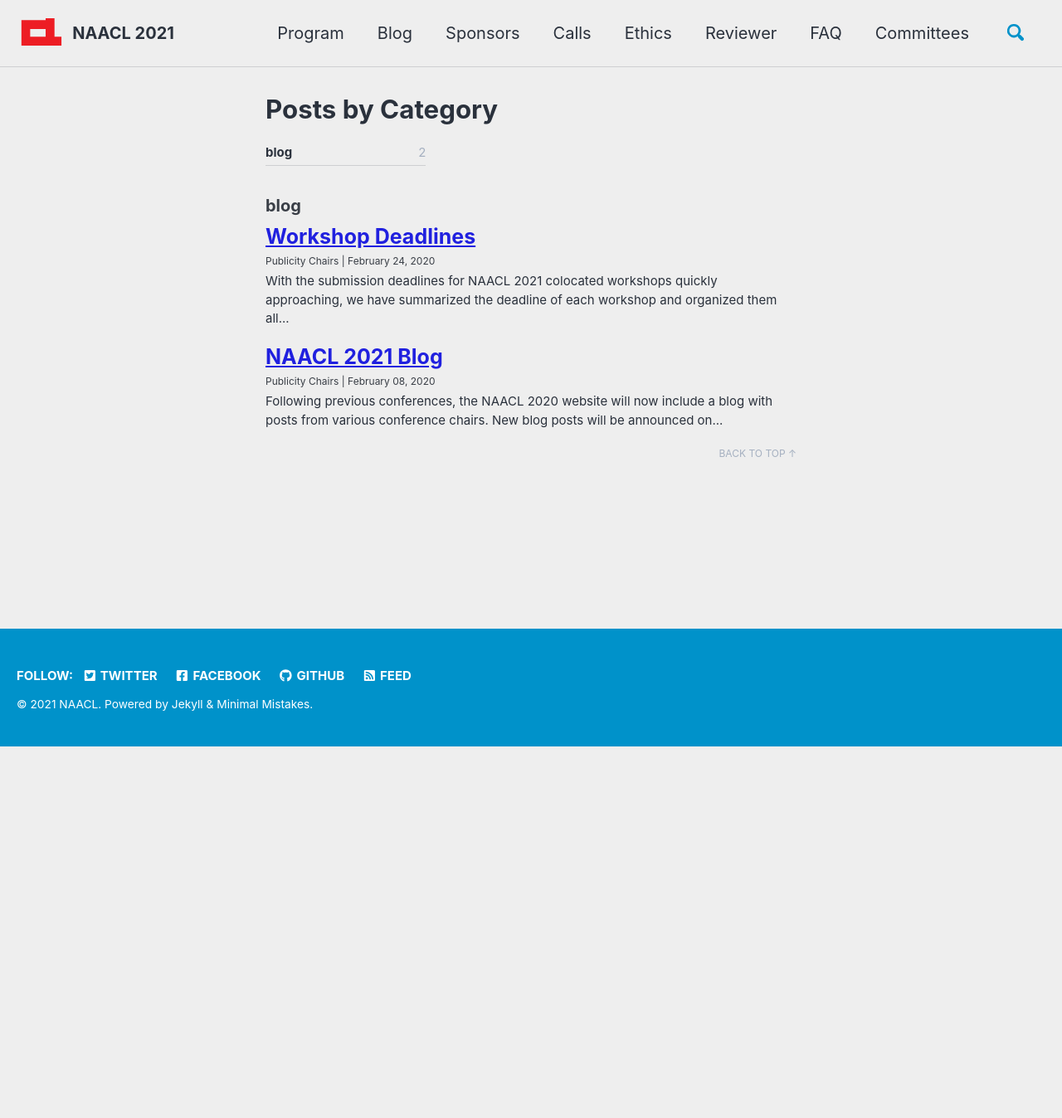
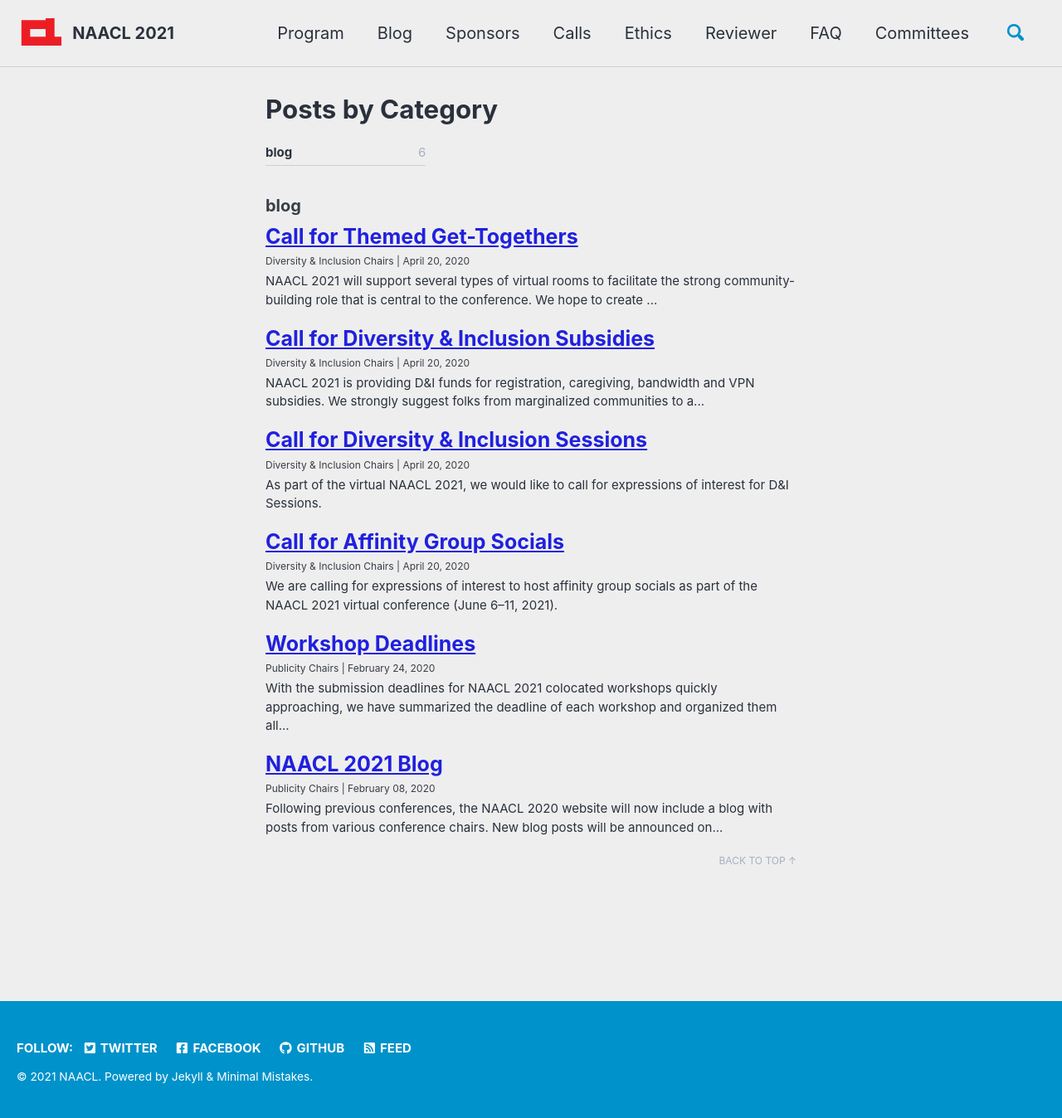
Before and after one commit to naacl-org/naacl-2021-website, a Jekyll site: the page built from _pages/category-archive.md, in a window 1280 px wide. Shown: the whole page at 83% size. Built offline with Jekyll 4.4.1, drawn with Linux system fonts in a browser that asks for light colours; cached includes are drawn as plain includes; nearby versions of some CDN libraries; comment, search, counter and statistics services are not loaded; before the commit the page ends 900 px from its top, so only the background shows below that.

Commit message:
Added blog posts from D&I

```diff
--- /dev/null
+++ b/_posts/2020-04-20-call-for-affinity-group-socials.md
@@ -0,0 +1,35 @@
+---
+title: "Call for Affinity Group Socials"
+author: diversity-inclusion-chairs
+author_profile: true
+tags:
+  announcement diversity-inclusion
+categories:
+  blog
+---
+
+We are calling for expressions of interest to host affinity group socials as part of the [NAACL 2021 virtual conference](https://2021.naacl.org/) (June 6–11, 2021).
+
+To express interest in organising an affinity group social, please fill [the following form](https://forms.office.com/r/R5yqBJ6iRe) by May 15.
+
+The purpose of affinity group socials is cohort and community building within NAACL. They can be platforms for both  scientific and social exchange. Previous virtual affinity group socials have been highly successful, such as those held at EMNLP 2020 where both [Queer in AI](https://sites.google.com/view/queer-in-ai/home) and [Black in AI](https://blackinai.github.io/) organised events.
+
+Affinity groups hosting socials will decide on the content, timing and length of socials themselves, and will also handle sign-up for these events. The NAACL Diversity and Inclusion committee  will promote the socials on the conference website, the virtual conference platform, and social media. If desired, we will also create virtual conference rooms and promote links for those.
+
+Affinity group socials must abide by ACL’s Code of Conduct: <https://www.aclweb.org/portal/content/acl-code-ethics>
+
+Requests for affinity group socials which are in conflict with the above, or not in line with the goals of an affinity group social, will be rejected.
+
+Virtual socials may adopt one of the following formats:
+
+*   **Private Gather town:**  Used by [WINLP @ AACL 2020](http://www.winlp.org/winlp-2020-statellite-workshop-aacl-ijcnlp/) and [Queer in AI @ EMNLP 2020](https://sites.google.com/view/queer-in-ai/emnlp2020?authuser=0). This can be useful if you want the socials to be accessible for folks who are not registered for the main conference. We will not provide the Gather town; we expect you to set up your own Gather town  for your event.
+
+*   **Public Zoom calls:** We can provide Zoom rooms for your event (note that the number of participants might be capped). Similar events were held by [WINLP @ AACL 2020](http://www.winlp.org/winlp-2020-statellite-workshop-aacl-ijcnlp/) and [Queer in AI @ EMNLP 2020](https://sites.google.com/view/queer-in-ai/emnlp2020?authuser=0). This can be useful if you want the socials to be accessible for folks who are not registered for the main conference.
+
+*   **NAACL’s Gather town:** This would be generally restricted to registrants and a designated area/room within the Gather town can be assigned for your event.
+
+*   **Panel webinars:** This can be done either on Youtube (example: [NLP with Friends](https://nlpwithfriends.com/)), Twitch, Instagram live, Twitter spaces or Tiktok livestreams. NAACL can provide a zoom webinar platform for your event (restricted to registrants only).
+
+We recommend that  you either opt for a private Gather town space or a public Zoom call so that your socials will be accessible to folks who are not registrants of NAACL. We believe that affinity group socials which are aimed especially at underrepresented folks should be accessible without any barriers. If you are opting for Gather town, we strongly suggest you read about Gather town’s [limitations on accessibility](https://support.gather.town/help/accessibility).
+
+Informal enquiries can be made to: [naacl2021-diversity-inclusion@googlegroups.com](mailto:naacl2021-diversity-inclusion@googlegroups.com).
--- /dev/null
+++ b/_posts/2020-04-20-call-for-d-i-sessions.md
@@ -0,0 +1,37 @@
+---
+title: "Call for Diversity & Inclusion Sessions"
+author: diversity-inclusion-chairs
+author_profile: true
+tags:
+  announcement diversity-inclusion
+categories:
+  blog
+---
+
+As part of the virtual NAACL 2021, we would like to call for expressions of interest for D&I Sessions.
+
+D&I Sessions could be panels, presentations or sessions regarding the following:
+
+*   Current state of Inclusivity during conferences
+*   Future steps that could be considered to increase Diversity, Inclusion and Equality
+*   Panels on discussing and understanding Intersectionality
+*   Presentations on how to create constructive feedback loops to account for evolving needs
+*   Any other relevant sessions
+
+We expect D&I Sessions to help create a constructive environment for addressing concerns relating to current Diversity and Inclusion practices, and to help promote the importance of spreading awareness as well as making progress to understand and address special needs. The proposed D&I Sessions will decide on the content, timing and length of sessions themselves. NAACL 2021 will promote the sessions on the conference website, virtual conference platform and social media and, if desired, create virtual conference rooms and promote links to these.
+
+To express interest in organising a D&I Session, please fill in the [following form](https://forms.office.com/r/R5yqBJ6iRe) by May 15.
+
+D&I Sessions have to abide by ACL's code of conduct: <https://www.aclweb.org/portal/content/acl-code-ethics>
+
+Requests for D&I Sessions which are in conflict with the above, or not in line with the goals for promoting Diversity and Inclusion, will be rejected.
+
+The D&I Sessions can be conducted via:
+
+*   **Public Zoom calls:** NAACL can provide you zoom rooms
+*   **NAACL's Gather town:** NAACL can help set this up
+*   **Panel webinars:** Any format conducive to the session could be set up, and NAACL can help
+
+The timings of the session will be determined by the organizers, but would need to follow NAACL’s overall program.
+
+Informal enquiries can be made to: [naacl2021-diversity-inclusion@googlegroups.com](mailto:naacl2021-diversity-inclusion@googlegroups.com).
--- /dev/null
+++ b/_posts/2020-04-20-call-for-d-i-subsidies.md
@@ -0,0 +1,11 @@
+---
+title: "Call for Diversity & Inclusion Subsidies"
+author: diversity-inclusion-chairs
+author_profile: true
+tags:
+  announcement diversity-inclusion
+categories:
+  blog
+---
+
+NAACL 2021 is providing D&I funds for registration, caregiving, bandwidth and VPN subsidies. We strongly suggest folks from marginalized communities to apply for subsidies. Please apply by 2 weeks before the early registration deadline [at this link](https://forms.office.com/r/seYxmxSxx0).
--- /dev/null
+++ b/_posts/2020-04-20-call-for-themed-get-togethers.md
@@ -0,0 +1,45 @@
+---
+title: "Call for Themed Get-Togethers"
+author: diversity-inclusion-chairs
+author_profile: true
+tags:
+  announcement diversity-inclusion
+categories:
+  blog
+---
+
+NAACL 2021 will support several types of virtual rooms to facilitate the strong community-building role that is central to the conference. We hope to create opportunities for all participants to meet new people and to share knowledge, best practices, opportunities, and interests.
+
+If you are interested in hosting a virtual room/social, please [complete this form](https://forms.office.com/r/SDB3eJTPmw) by May 15.
+
+A virtual room or social is a participant-led video-driven meeting centred around different themes. The themes can be of any kind, including:
+
+*   Trivia (e.g. language diversity game at EACL 2021), virtual games, cooking demonstrations (e.g. Catalan cooking demo at COLING 2020)
+
+*   Special interest groups (e.g. Linguists at NAACL, Pet lovers at NAACL)
+
+*   Around skills exchange and training (e.g. giving better presentations, guidance on academic job applications, well-being in AI, mental health support, parenting)
+
+These events will be listed on the NAACL 2021 Virtual Conference webpage with a link to the video session, included in the calendar of events, and publicized.
+
+Folks hosting socials will decide on its content, timing and length, as well as handle sign-up to these events. We  will promote the socials on the conference website, virtual conference platform and social media. If desired, we will also create and promote virtual conference rooms.
+
+We may combine activities, or suggest other modifications (such as suggesting alternative dates/times) in order to balance the programme of activities.
+
+Virtual rooms must abide by ACL’s code of conduct: <https://www.aclweb.org/portal/content/acl-code-ethics>
+
+Requests for virtual rooms which are in conflict with the above, or not in line with the goals of an affinity group social, will be rejected.
+
+Virtual socials may adopt one of the following formats:
+
+*   **Private Gather town:** Done by [WINLP @ AACL 2020](http://www.winlp.org/winlp-2020-statellite-workshop-aacl-ijcnlp/) and [Queer in AI @ EMNLP 2020](https://sites.google.com/view/queer-in-ai/emnlp2020?authuser=0). This can be useful if you want the socials to be accessible for folks who are not registered for the main conference. We  will not provide the Gather town;  we expect you to set up your own Gather town  for your event.
+
+*   **Public Zoom calls:** We can provide Zoom rooms for your event (note that the number of participants might be capped). Similar events were held by [WINLP @ AACL 2020](http://www.winlp.org/winlp-2020-statellite-workshop-aacl-ijcnlp/) and [Queer in AI @ EMNLP 2020](https://sites.google.com/view/queer-in-ai/emnlp2020?authuser=0). This can be useful if you want the socials to be accessible for folks who are not registered for the main conference.
+
+*   **NAACL’s Gather town:** This would be generally restricted to registrants, however a designated area/room within the Gather town can be set up for your event..
+
+*   **Panel webinars:** This can be done either on Youtube (example: [NLP with Friends](https://nlpwithfriends.com/)), Twitch, Instagram live, Twitter spaces or Tiktok livestreams.
+
+We recommend that  you either opt for a private Gather town space or a public Zoom, call so that your socials will be accessible to folks who are not registrants of NAACL. We believe that affinity group socials which are aimed especially at underrepresented folks should be accessible without any barriers. If you are opting for Gather town, we strongly suggest you read about Gather town’s [limitations on accessibility](https://support.gather.town/help/accessibility).
+
+Informal enquiries can be made to: [naacl2021-diversity-inclusion@googlegroups.com](mailto:naacl2021-diversity-inclusion@googlegroups.com).
```
Also changed, not shown: _pages/archive.md (+3 -0 lines), _pages/home.md (+1 -3 lines).
